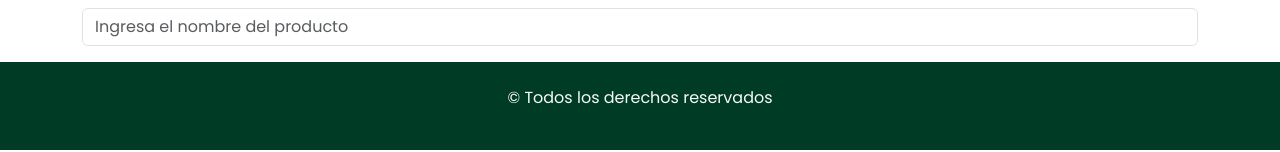
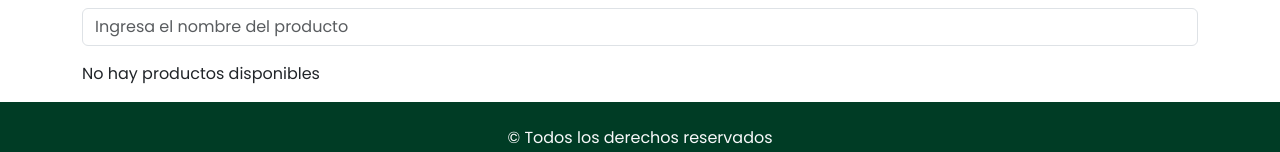
Before and after one commit to ximebarrientos/catalogoProductosEmi, a React (Vite) app: page / in a window 1280 px wide. Shown: the part 665-817 px from the top of the page. Built offline with nearby package versions, Linux system fonts and the light colour scheme.

Commit message:
modifique el filter del array y agregue un parrafo cuando no hay productos que coincidan con la busqueda

```diff
--- a/src/components/pages/Inicio.jsx
+++ b/src/components/pages/Inicio.jsx
@@ -1,13 +1,17 @@
 import { Container, Row, Form } from "react-bootstrap";
 import CardProducto from "./producto/CardProducto";
-import { useState } from "react";
+import { useEffect, useState } from "react";
 
 const Inicio = ({ productos }) => {
-  const [terminoBusqueda, setTerminoBusqueda] = useState('')
+  const [terminoBusqueda, setTerminoBusqueda] = useState("");
 
-  const handleInputChange = (e)=>{
-    setTerminoBusqueda(e.target.value)
-  }
+  const handleInputChange = (e) => {
+    setTerminoBusqueda(e.target.value);
+  };
+
+  const productosFiltrados = productos.filter((producto) =>
+    producto.nombreProducto.toLowerCase().includes(terminoBusqueda.toLowerCase())
+  );
 
   return (
     <section className="mainSection">
@@ -22,13 +26,23 @@ const Inicio = ({ productos }) => {
         <Form>
           <Form.Group className="mb-3" controlId="formBasicEmail">
             <Form.Label>Buscar un producto</Form.Label>
-            <Form.Control type="text" placeholder="Ingresa el nombre del producto" onChange={handleInputChange} value={terminoBusqueda}/>
+            <Form.Control
+              type="text"
+              placeholder="Ingresa el nombre del producto"
+              onChange={handleInputChange}
+              value={terminoBusqueda}
+            />
           </Form.Group>
         </Form>
         <Row>
-          {productos.map((producto) => (
-            <CardProducto key={producto.id} producto={producto}></CardProducto>
-          ))}
+          {productosFiltrados.length > 0
+            ? productosFiltrados.map((producto) => (
+                <CardProducto
+                  key={producto.id}
+                  producto={producto}
+                ></CardProducto>
+              ))
+            : <p>No hay productos disponibles</p>}
         </Row>
       </Container>
     </section>
```
